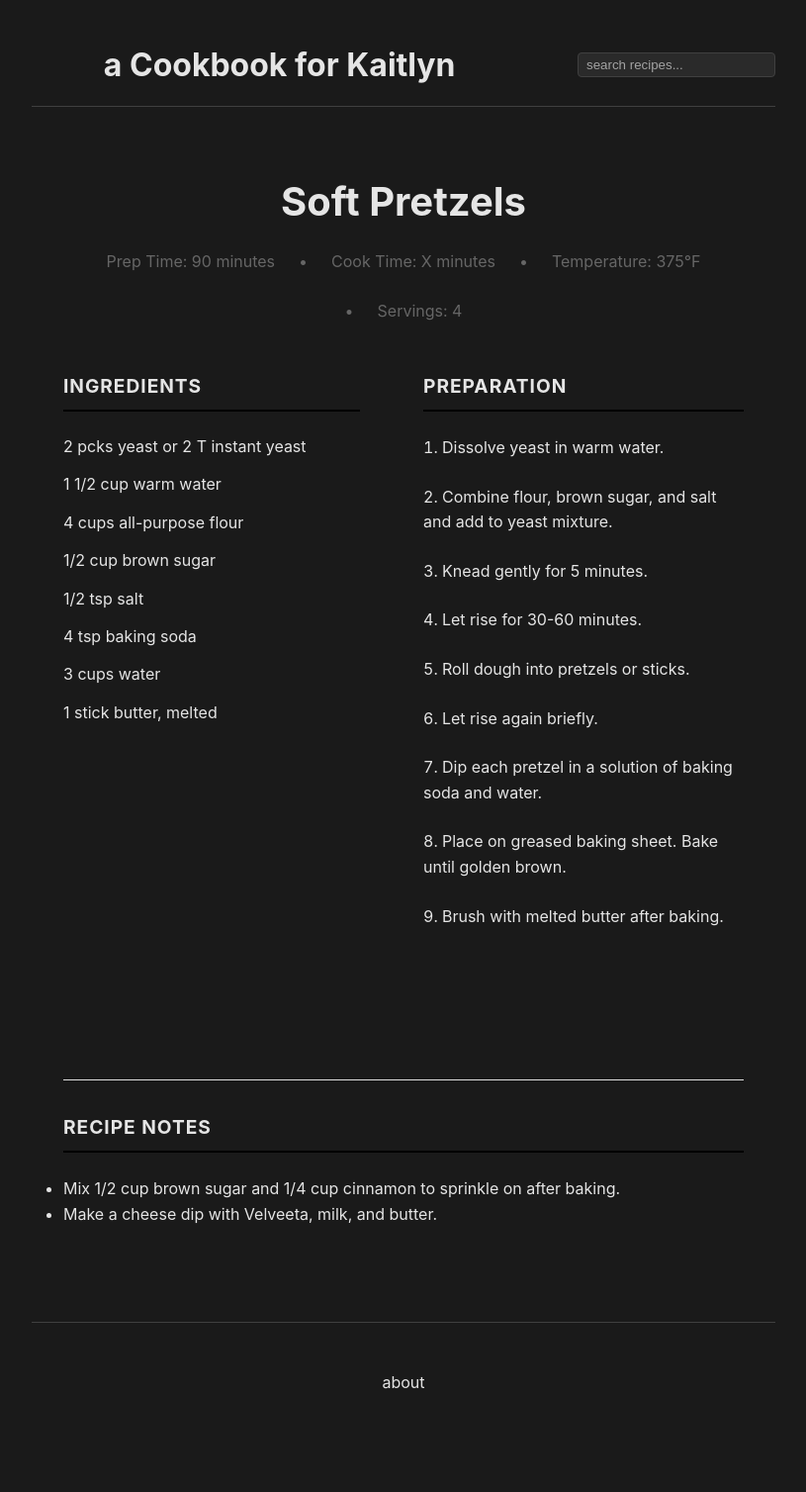
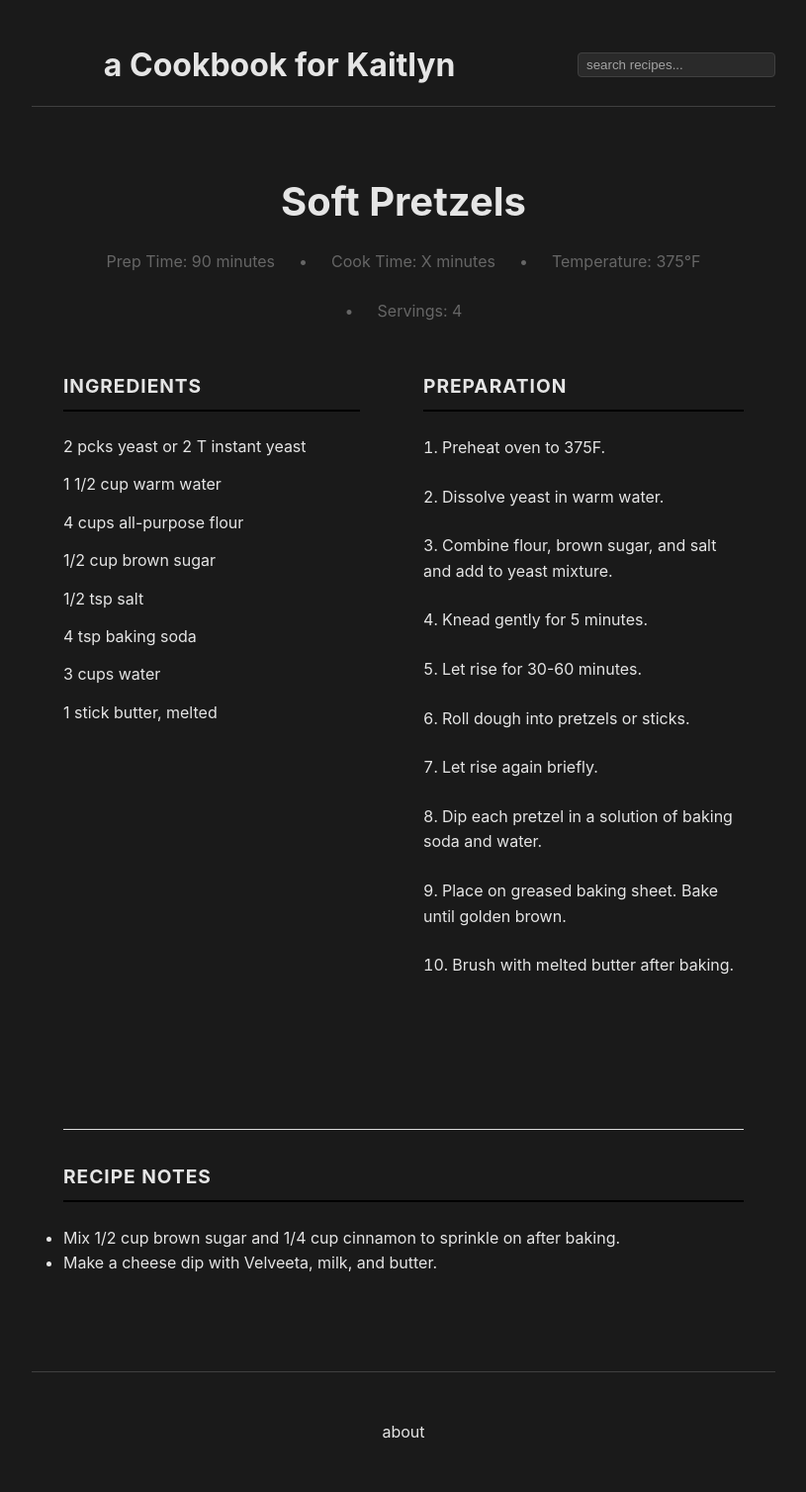
Before and after one commit to williamsca/recipes, a Jekyll site: the page built from _recipes/pretzels.md, in a window 1280 px wide. Shown: the whole page at 99% size, without its empty margins (232-1047 px from the left). Built offline with Jekyll 4.4.1, drawn with Linux system fonts in a browser that asks for light colours; before the commit the page ends 1459 px from its top, so only the background shows below that.

Commit message:
Update pretzels.md

```diff
--- a/_recipes/pretzels.md
+++ b/_recipes/pretzels.md
@@ -19,15 +19,16 @@ ingredients: |
   - 1 stick butter, melted
 
 instructions: |
-  1. Dissolve yeast in warm water.
-  2. Combine flour, brown sugar, and salt and add to yeast mixture.
-  3. Knead gently for 5 minutes.
-  4. Let rise for 30-60 minutes.
-  5. Roll dough into pretzels or sticks.
-  6. Let rise again briefly.
-  7. Dip each pretzel in a solution of baking soda and water.
-  8. Place on greased baking sheet. Bake until golden brown.
-  9. Brush with melted butter after baking.
+  1. Preheat oven to 375F.
+  2. Dissolve yeast in warm water.
+  3. Combine flour, brown sugar, and salt and add to yeast mixture.
+  4. Knead gently for 5 minutes.
+  5. Let rise for 30-60 minutes.
+  6. Roll dough into pretzels or sticks.
+  7. Let rise again briefly.
+  8. Dip each pretzel in a solution of baking soda and water.
+  9. Place on greased baking sheet. Bake until golden brown.
+  10. Brush with melted butter after baking.
 
 notes: |
   - Mix 1/2 cup brown sugar and 1/4 cup cinnamon to sprinkle on after baking.
```
